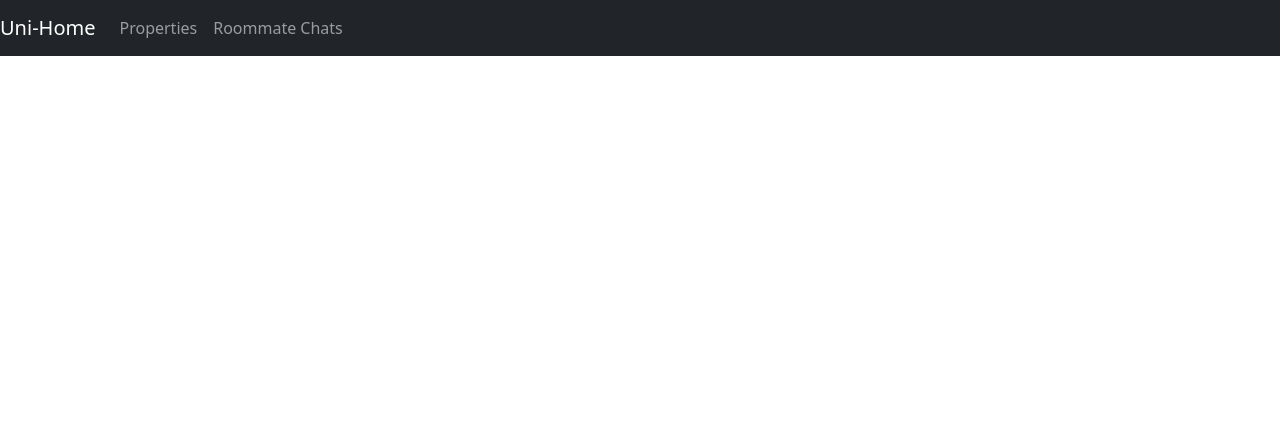
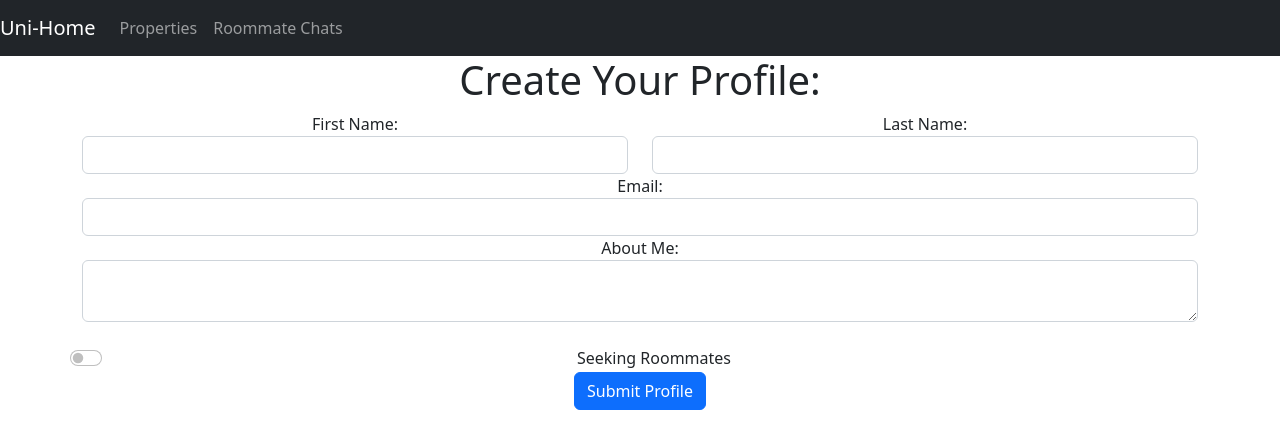
Before and after one commit to RoomRate/RoomRate, a React (Create React App) app in the folder packages/client/: page /user/form in a window 1280 px wide. Shown: the top 448 px of the page. Built offline with nearby package versions, Linux system fonts and the light colour scheme.

Commit message:
Version 1 of User creation

```diff
--- a/packages/client/src/app/routes.component.js
+++ b/packages/client/src/app/routes.component.js
@@ -5,6 +5,7 @@ import { PropertyDetails } from '../components/Properties/propertyDetail';
 import { PropertyList } from '../components/Properties/propertyList';
 import { ChatView } from 'components/Chat/ChatView';
 import { PropertyForm } from '../components/Properties/propertyForm'
+import { UserForm } from '../components/Users/userForm'
 
 
 export const RoutesComponent = () =>
@@ -13,4 +14,5 @@ export const RoutesComponent = () =>
     <Route path="/property/:id/detail" element={<PropertyDetails />} />
     <Route path="/chat" element={<ChatView />} />
     <Route path="/property/form" element={<PropertyForm />} />
+    <Route path="/user/form" element={<UserForm />} />
   </Routes>;
--- /dev/null
+++ b/packages/client/src/components/Users/userForm.js
@@ -0,0 +1,64 @@
+import React from "react";
+import { useForm } from "react-hook-form";
+
+import { Button } from "react-bootstrap";
+import { Col } from "react-bootstrap";
+import { Form } from "react-bootstrap";
+import { Row } from "react-bootstrap";
+import 'bootstrap/dist/css/bootstrap.min.css';
+
+export const UserForm = () => {
+    const { register, handleSubmit } = useForm();
+
+    return (
+        <>
+            <div className="container">
+                <h1>Create Your Profile:</h1>
+                <form onSubmit={handleSubmit((data) => {
+                    console.log(data);
+                })}>
+
+                    <Row>
+                        <Form.Group as={Col}>
+                            <label>First Name: </label>
+                            <input type="text" className="form-control"{...register("firstName", { required: true })} />
+                        </Form.Group>
+
+                        <Form.Group as={Col}>
+                            <label>Last Name: </label>
+                            <input type="text" className="form-control"{...register("lastName", { required: true })} />
+                        </Form.Group>
+                    </Row>
+
+                    <Row>
+                        <Form.Group as={Col}>
+                            <label>Email: </label>
+                            <input type="text" className="form-control"{...register("userEmail", { required: true })} />
+                        </Form.Group>
+                    </Row>
+
+                    <Row>
+                        <Form.Group as={Col}>
+                            <label>About Me: </label>
+                            <textarea className="form-control"{...register("aboutMe")} />
+                        </Form.Group>
+                    </Row>
+
+                    <br/>
+                    <Row>
+                        <Form.Check
+                            type="switch"
+                            label="Seeking Roommates"
+                            {...register("seekingRoommates")}
+                        />
+                    </Row>
+
+                    <Button variant="primary" type="submit">Submit Profile</Button>
+
+                </form>
+            </div>
+
+
+        </>
+    );
+}
```
